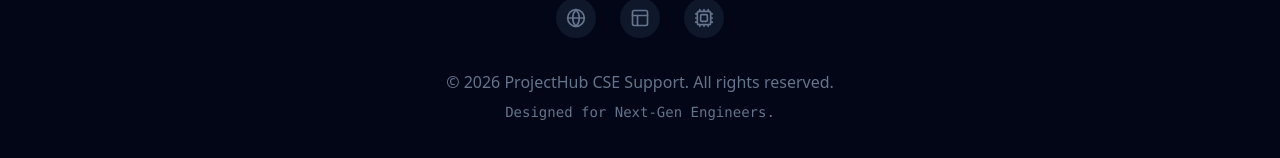
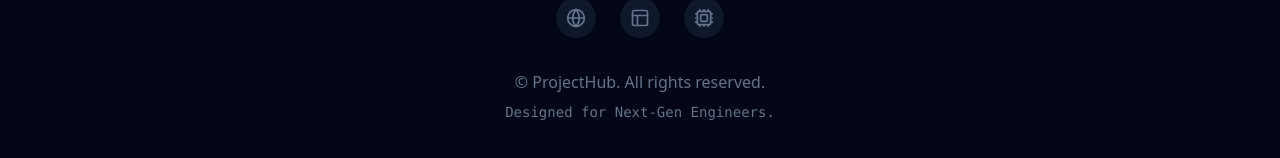
Before and after one commit to assist-project-hub/projecthub, a React (Vite) app: page / in a window 1280 px wide. Shown: the part 6497-6655 px from the top of the page. Built offline with nearby package versions, Linux system fonts and the light colour scheme.

Commit message:
Update footer copyright text to reflect only ProjectHub branding.

```diff
--- a/src/components/layout/Footer.jsx
+++ b/src/components/layout/Footer.jsx
@@ -27,7 +27,7 @@
             <Cpu size={20} />
           </a>
         </div>
-        <p>&copy; {new Date().getFullYear()} ProjectHub CSE Support. All rights reserved.</p>
+        <p>&copy; ProjectHub. All rights reserved.</p>
         <p className="text-sm mt-2 font-mono">Designed for Next-Gen Engineers.</p>
       </div>
     </footer>
```
